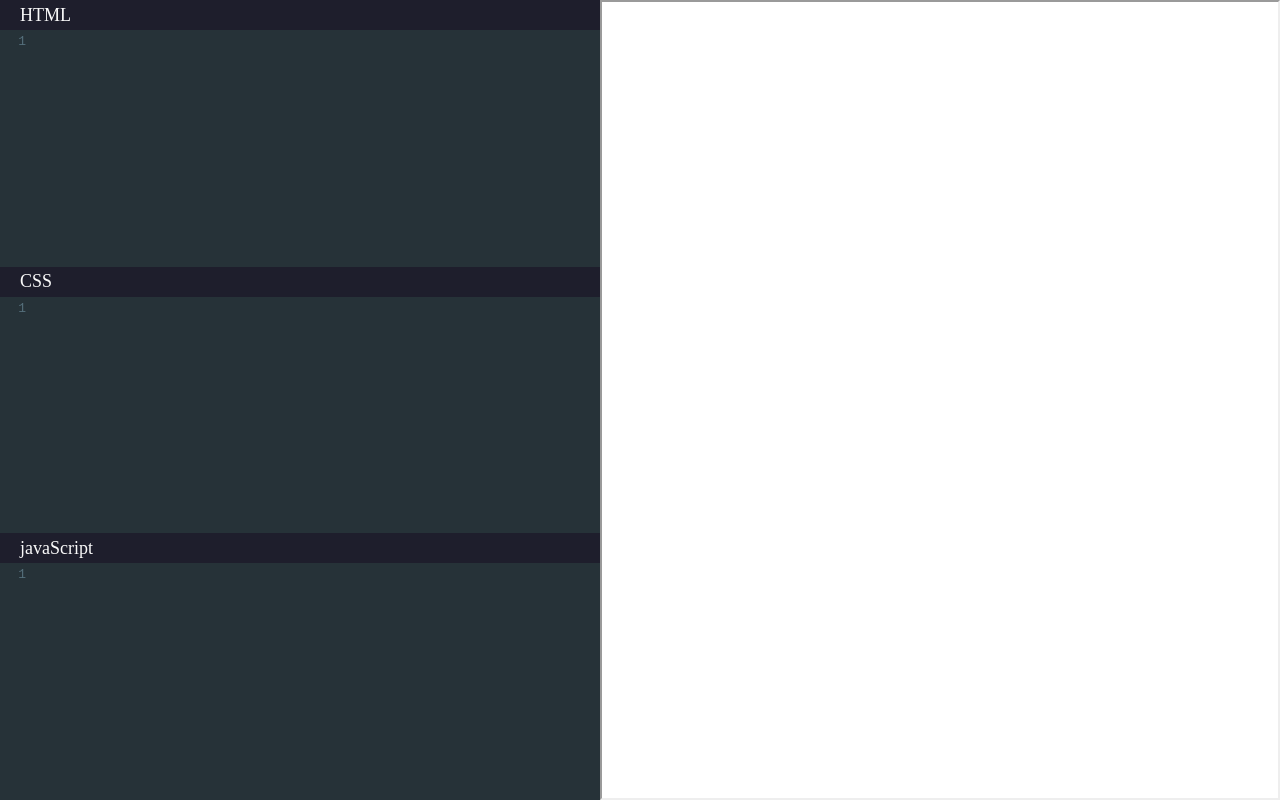
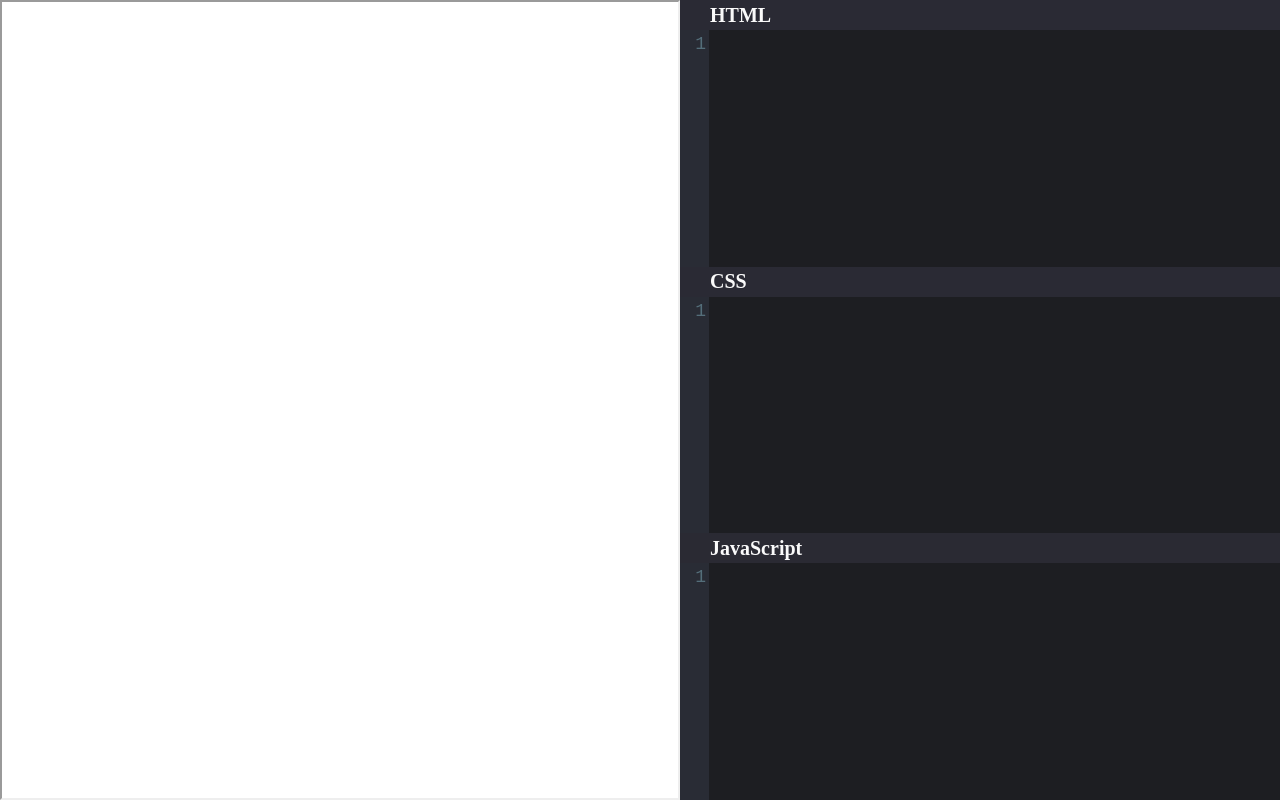
Before and after one commit to ncs-jss/Webcomb, a React (Create React App) app: page / in a window 1280 px wide. Built offline with nearby package versions, Linux system fonts and the light colour scheme.

Commit message:
small style fixes

```diff
--- a/src/App.css
+++ b/src/App.css
@@ -14,7 +14,7 @@ html {
   position: fixed;
   top: 0;
   bottom: 0;
-  left: 0;
+  right: 0;
   width: 600px;
   background-color: #1e1e2c;
 }
@@ -23,6 +23,7 @@ html {
   height: 33.33%;
   overflow: hidden;
   position: relative;
+  font-size: 18px;
 }
 
 .editor-header {
@@ -30,9 +31,11 @@ html {
   content: attr(title);
   display: flex;
   align-items: center;
-  padding-left: 20px;
-  font-size: 18px;
+  padding-left: 30px;
+  font-size: 20px;
   color: #fafafa;
+  font-weight: 600;
+  background-color: #45454552;
 }
 
 .react-codemirror2 {
@@ -43,9 +46,9 @@ html {
 .result {
   position: fixed;
   top: 0;
-  right: 0;
+  left: 0;
   bottom: 0;
-  left: 600px;
+  right: 600px;
   overflow: hidden;
 }
 
@@ -53,3 +56,11 @@ html {
   width: 100%;
   height: 100%;
 }
+
+.CodeMirror-scroll {
+  background-color: #1d1e22;
+}
+
+.CodeMirror-gutter {
+  background-color: #2a2a34c9;
+}
--- a/src/App.js
+++ b/src/App.js
@@ -92,7 +92,7 @@ class App extends Component {
             />
           </div>
           <div className="code-editor js-code">
-            <div className="editor-header">javaScript</div>
+            <div className="editor-header">JavaScript</div>
             <Codemirror
               value={js}
               options={{
```
